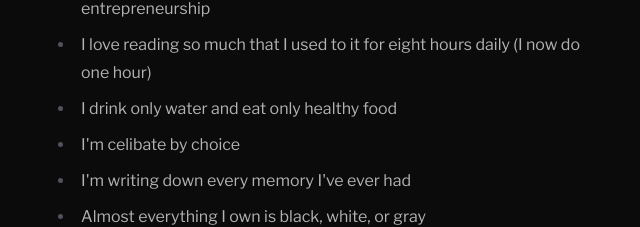
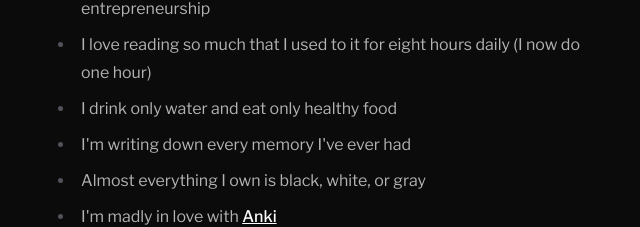
Before and after one commit to levihanlen/personal-website-nextjs, a Next.js app: page / in a window 1280 px wide. Shown: the part 1017-1244 px from the top of the page, without its empty margins (319-959 px from the left). Built offline with nearby package versions, Linux system fonts and the light colour scheme.

Commit message:
refactor: comment out

```diff
--- a/app/page.tsx
+++ b/app/page.tsx
@@ -63,7 +63,7 @@ export default function Home() {
             now do one hour)
           </li>
           <li>I drink only water and eat only healthy food</li>
-          <li>I&apos;m celibate by choice</li>
+          {/* <li>I&apos;m celibate by choice</li> */}
           <li>I&apos;m writing down every memory I&apos;ve ever had</li>
           <li>Almost everything I own is black, white, or gray</li>
           <li>
```
